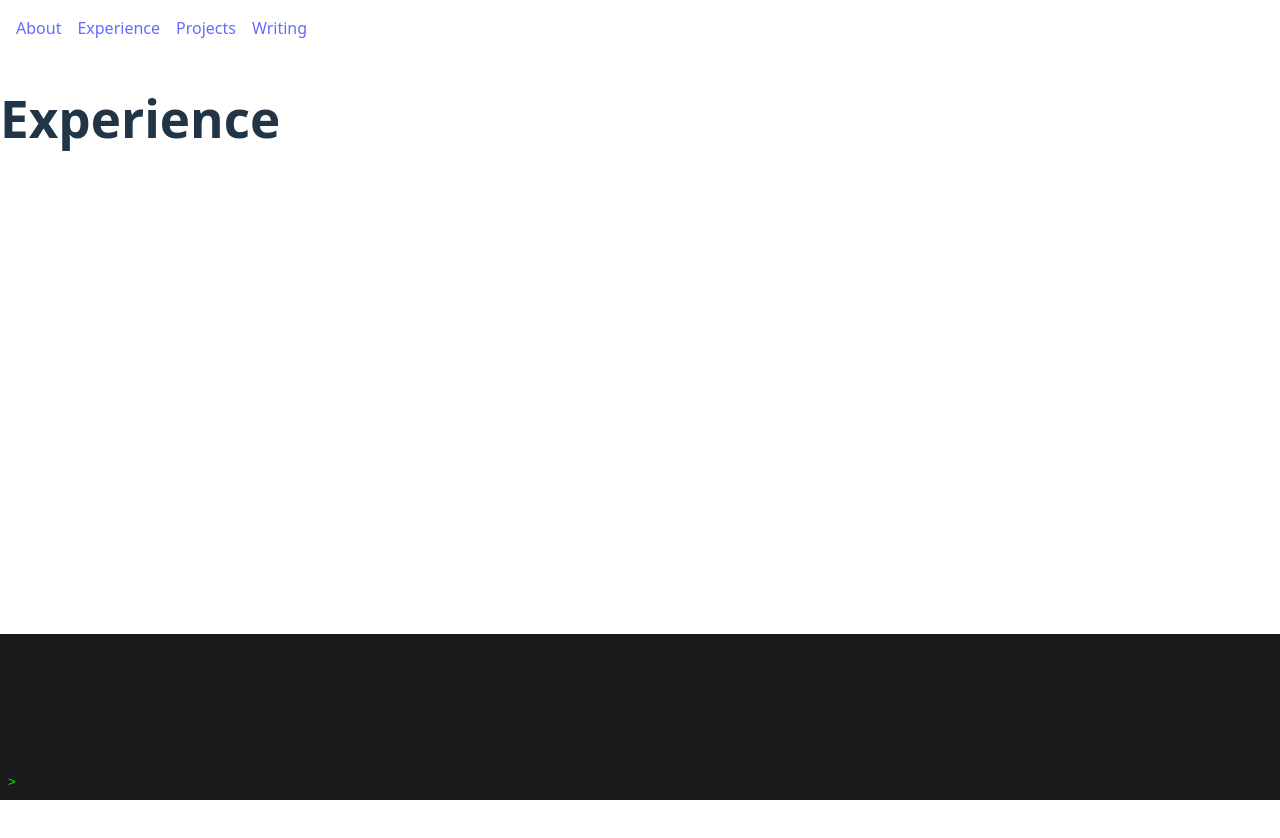
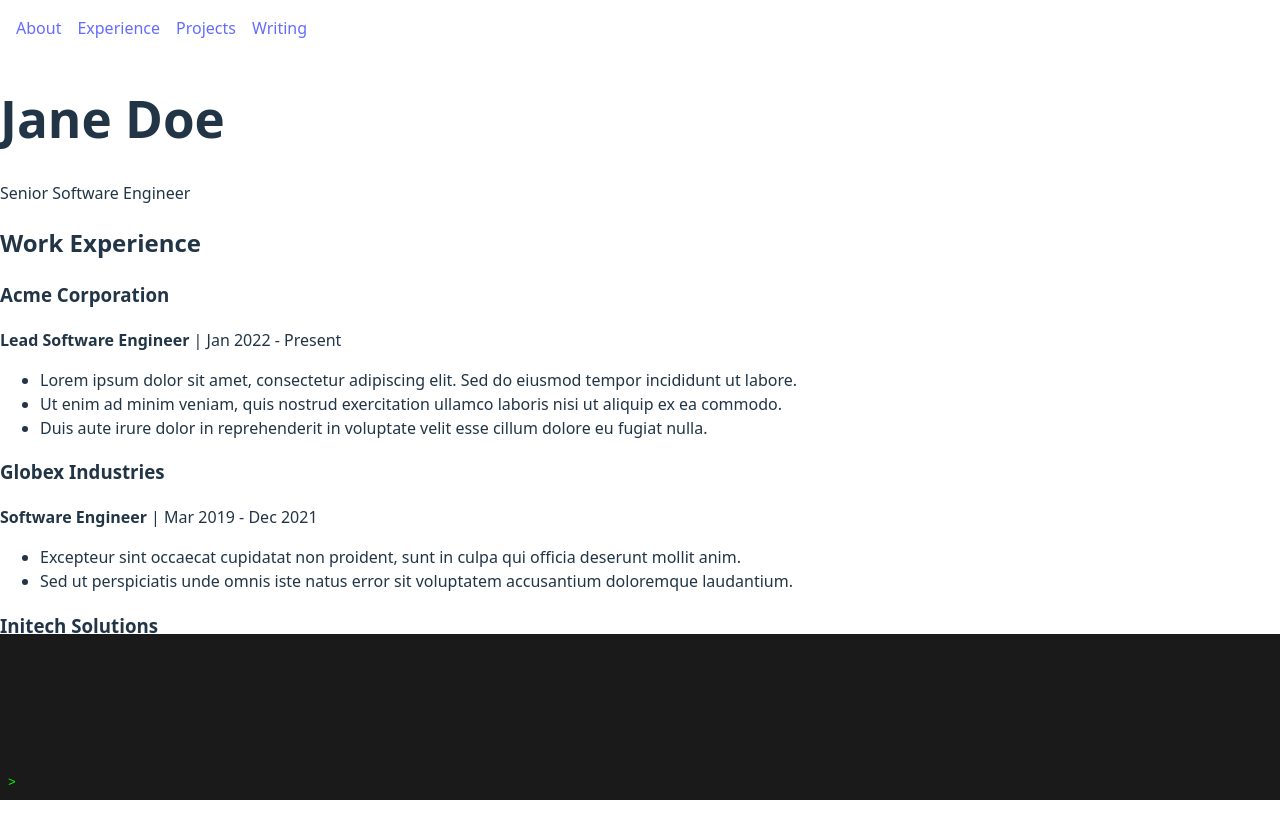
Before and after one commit to kevinclb/portfolio, a React (Vite) app: page /experience in a window 1280 px wide. Shown: the top 838 px of the page. Before the commit the page ends 800 px from the top, so only its background shows below. Built offline with nearby package versions, Linux system fonts and the light colour scheme.

Commit message:
update Experience component to display detailed work history and personal information

```diff
--- a/src/pages/Experience.tsx
+++ b/src/pages/Experience.tsx
@@ -1,5 +1,45 @@
 function Experience() {
-  return <h1>Experience</h1>
+  return (
+    <div>
+      <header>
+        <h1>Jane Doe</h1>
+        <p>Senior Software Engineer</p>
+      </header>
+
+      <section>
+        <h2>Work Experience</h2>
+
+        <article>
+          <h3>Acme Corporation</h3>
+          <p><strong>Lead Software Engineer</strong> | Jan 2022 - Present</p>
+          <ul>
+            <li>Lorem ipsum dolor sit amet, consectetur adipiscing elit. Sed do eiusmod tempor incididunt ut labore.</li>
+            <li>Ut enim ad minim veniam, quis nostrud exercitation ullamco laboris nisi ut aliquip ex ea commodo.</li>
+            <li>Duis aute irure dolor in reprehenderit in voluptate velit esse cillum dolore eu fugiat nulla.</li>
+          </ul>
+        </article>
+
+        <article>
+          <h3>Globex Industries</h3>
+          <p><strong>Software Engineer</strong> | Mar 2019 - Dec 2021</p>
+          <ul>
+            <li>Excepteur sint occaecat cupidatat non proident, sunt in culpa qui officia deserunt mollit anim.</li>
+            <li>Sed ut perspiciatis unde omnis iste natus error sit voluptatem accusantium doloremque laudantium.</li>
+          </ul>
+        </article>
+
+        <article>
+          <h3>Initech Solutions</h3>
+          <p><strong>Junior Developer</strong> | Jun 2017 - Feb 2019</p>
+          <ul>
+            <li>Nemo enim ipsam voluptatem quia voluptas sit aspernatur aut odit aut fugit.</li>
+            <li>Neque porro quisquam est qui dolorem ipsum quia dolor sit amet consectetur adipisci velit.</li>
+            <li>Quis autem vel eum iure reprehenderit qui in ea voluptate velit esse quam nihil molestiae.</li>
+          </ul>
+        </article>
+      </section>
+    </div>
+  )
 }
 
 export default Experience
```
